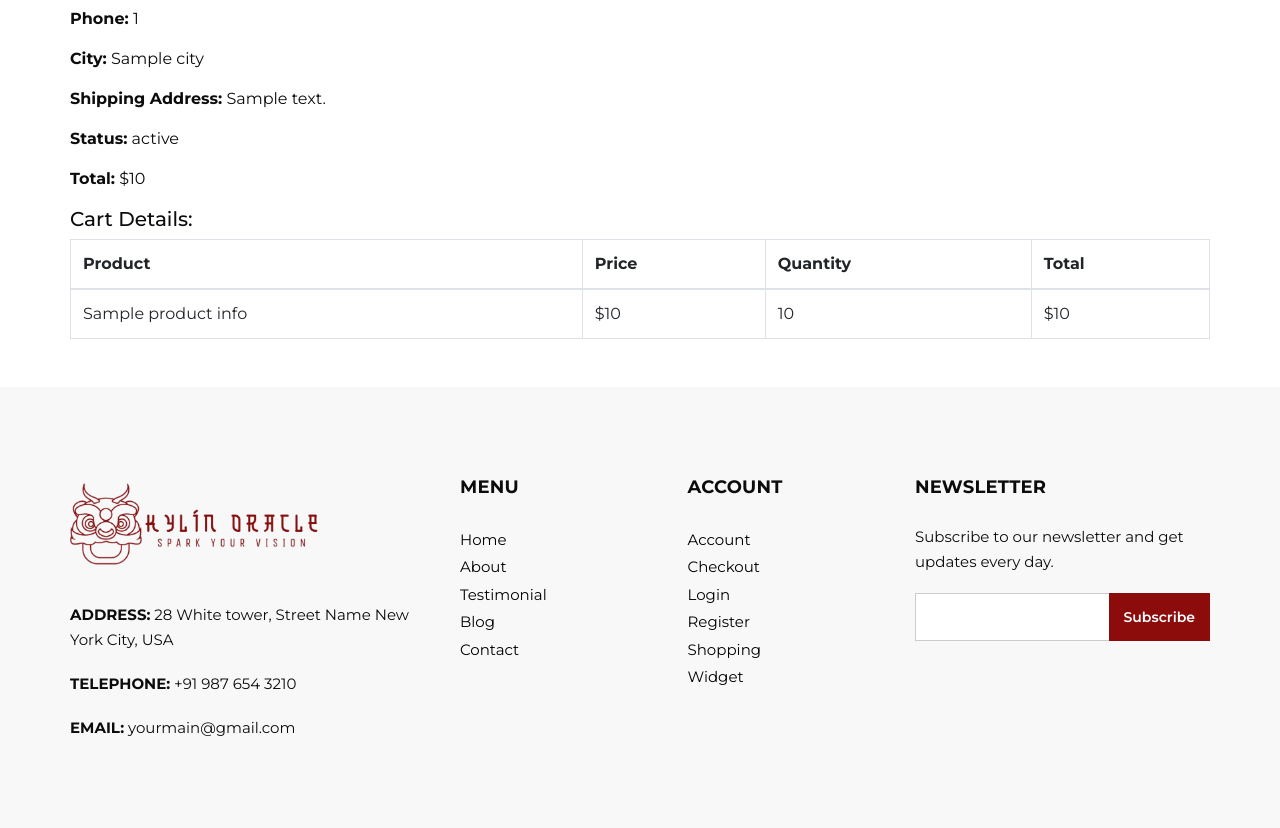
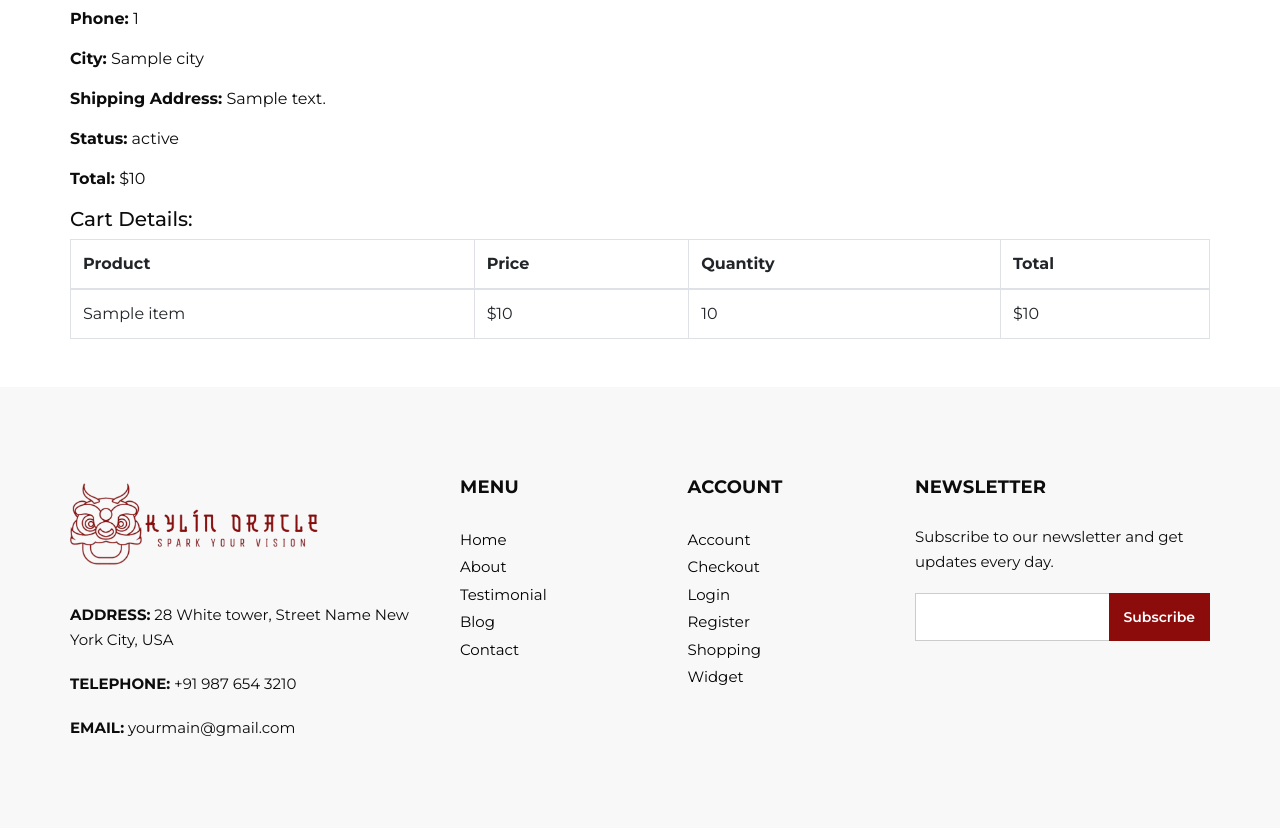
Before and after one commit to abdullah956/dj-kylinoracle, a Django app: template templates/checkouts/order_detail.html in a window 1280 px wide. Shown: the part 353-1181 px from the top of the page. Run offline with Django 5.2, Linux system fonts and the light colour scheme; the template is opened without the code that fills it: most values are stand-ins (such as "Sample title", 1, 10 or a date in 2020); form fields are guessed from the names that the template uses; some libraries are stand-ins or nearby versions.

Commit message:
order detail fixed

```diff
--- a/templates/checkouts/order_detail.html
+++ b/templates/checkouts/order_detail.html
@@ -39,22 +39,13 @@
                 </tr>
             </thead>
             <tbody>
-          {% for product_id, product_info in order.cart_data.items %}
-            {% if product_info == 'Free Claim' %}
+                {% for item in cart_items %}
                     <tr>
-                <td>Claim</td>
-                <td>${{ order.cart_total }}</td>
-                <td>1</td>
-                <td>${{ order.cart_total }}</td>
+                        <td>{{ item.name }}</td>
+                        <td>${{ item.price }}</td>
+                        <td>{{ item.quantity }}</td>
+                        <td>${{ item.total }}</td>
                     </tr>
-            {% else %}
-              <tr>
-                <td>{{ product_info.name }}</td>
-                <td>${{ product_info.price }}</td>
-                <td>{{ product_info.quantity }}</td>
-                <td>${{ order.cart_total }}</td>
-              </tr>
-            {% endif %}
                 {% endfor %}
             </tbody>
         </table>
```
Also changed, not shown: checkouts/views.py (+37 -2 lines). Lines whose indentation alone changed are shown as unchanged.
